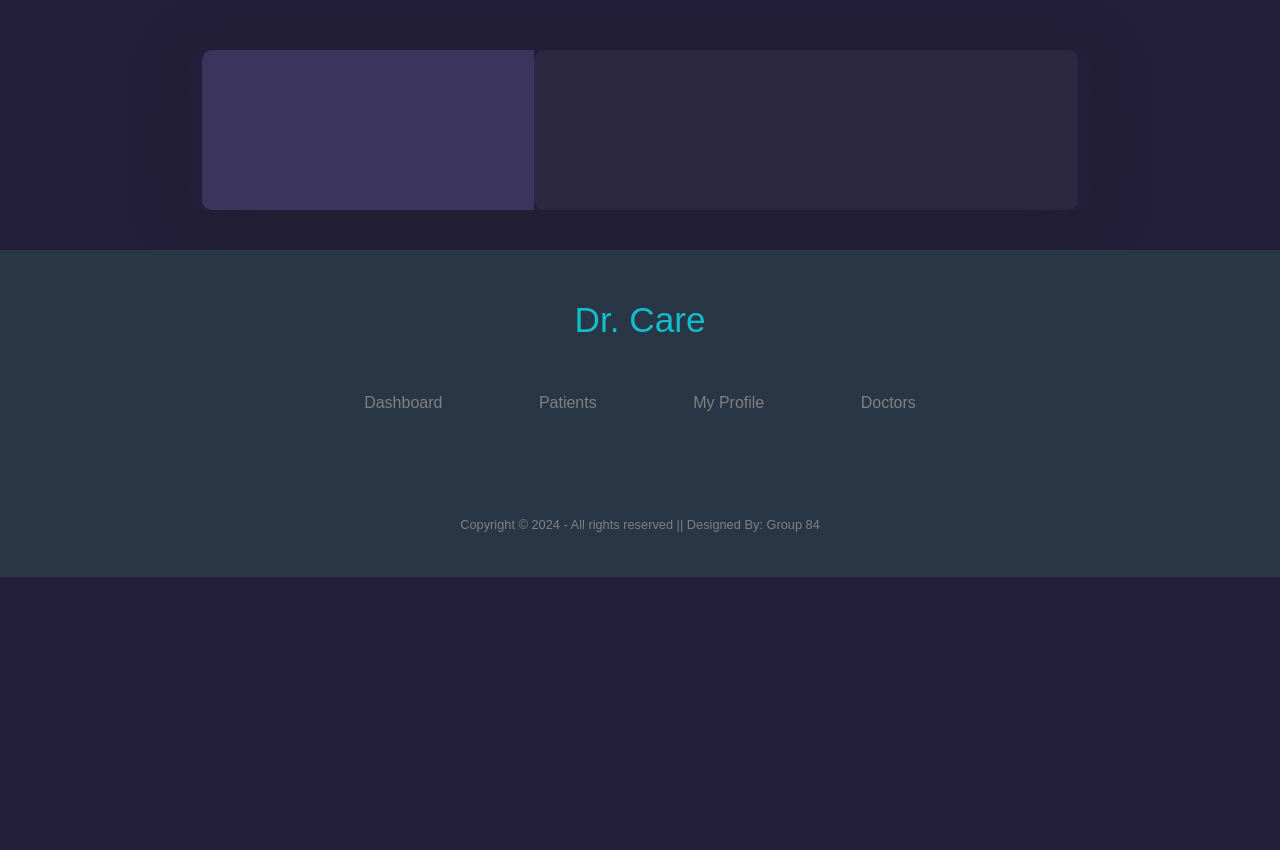
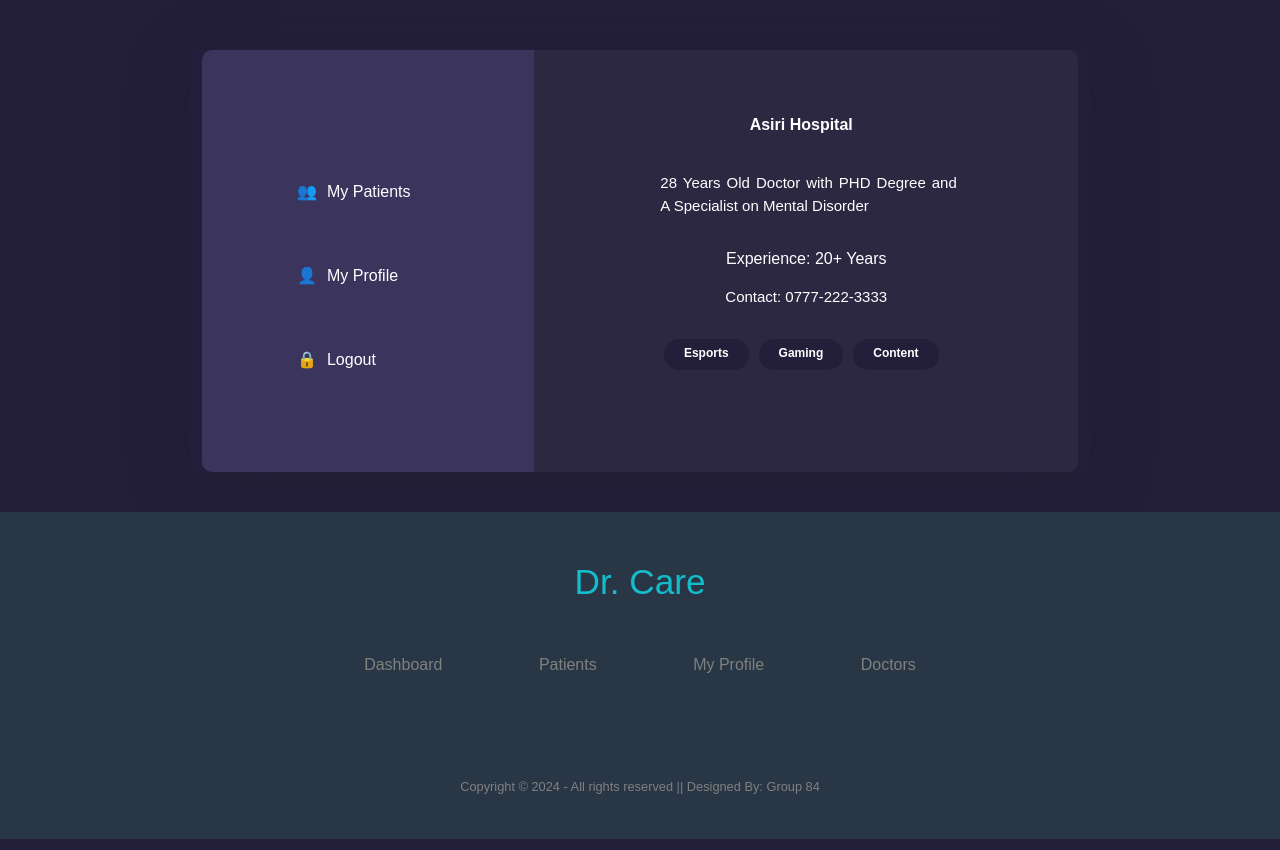
Before and after one commit to RanushVimantha/Dr.Care, a PHP site: page /MyProfile.php in a window 1280 px wide. Shown: the part 100-950 px from the top of the page. Run offline with PHP 8.4, Linux system fonts and the light colour scheme; the visitor is signed in with stand-in values (Sample User, id 1); data that the repository does not hold is empty.

Commit message:
Completed MyProfile UI

```diff
--- a/MyProfile.php
+++ b/MyProfile.php
@@ -19,7 +19,7 @@ if (!isset($_SESSION['DoctorID'])) {
     <meta name="viewport" content="width=device-width, initial-scale=1.0">
     <link rel="stylesheet" href="https://cdn.jsdelivr.net/npm/bootstrap@5.2.2/dist/css/bootstrap.min.css" integrity="sha384-Zenh87qX5JnK2Jl0vWa8Ck2rdkQ2Bzep5IDxbcnCeuOxjzrPF/et3URy9Bv1WTRi" crossorigin="anonymous">
     <link rel="stylesheet" href="styles/myprofile.css">
-    <title>Patient List</title>
+    <title>My Profile</title>
     <link rel="icon" href="imgs/drcare.ico" type="image/x-icon">
 
     <style>
@@ -45,7 +45,12 @@ if (!isset($_SESSION['DoctorID'])) {
 
     <div class="container">
         <div class="sidebar sidebar--admin">
-
+            <a href="#" class="sidebar-button">
+                <span class="icon">&#128101;</span> My Patients</a>
+            <a href="#" class="sidebar-button">
+                <span class="icon">&#128100;</span> My Profile </a>
+            <a href="#" class="sidebar-button">
+                <span class="icon">&#128274;</span> Logout</a>
         </div>
 
         <div class="main main--team">
@@ -79,6 +84,31 @@ if (!isset($_SESSION['DoctorID'])) {
             <?php
             }
             ?>
+            <div class="doctor-hospital">
+                <h5>Asiri Hospital</h5>
+            </div>
+            <div class="doctor-description">
+                28 Years Old Doctor with PHD Degree and A Specialist on Mental Disorder
+            </div>
+            <div class="experience">
+                Experience: 20+ Years
+            </div>
+            <div class="doctor-contact">
+                Contact: 0777-222-3333
+            </div>
+
+            <div class="doctor-category">
+                <div class="category-list">
+                    <h6> Esports</h6>
+                </div>
+                <div class="category-list">
+                    <h6> Gaming</h6>
+                </div>
+                <div class="category-list">
+                    <h6> Content</h6>
+                </div>
+
+            </div>
 
             </section>
 
--- a/styles/myprofile.css
+++ b/styles/myprofile.css
@@ -62,7 +62,7 @@ ul {
 }
 
 a {
-  color: var(--bali-hai);
+  color: white;
   display: block;
   padding: 1em;
   position: relative;
@@ -135,6 +135,24 @@ svg {
   border-bottom-left-radius: 10px;
 }
 
+.sidebar-button {
+  display: flex;
+  align-items: center;
+  color: #FFFFFF;
+  padding: 10px 15px;
+  margin-top: 40px;
+  margin-bottom: 10px;
+  border-radius: 5px;
+  text-decoration: none;
+  font-size: 16px;
+}
+.sidebar-button:hover {
+  transform: scale(1.12);
+}
+
+.sidebar-button .icon {
+  margin-right: 10px;
+}
 .dark .sidebar--admin {
   background-color: #1e1e1f;
   border-top-left-radius: 10px;
@@ -145,8 +163,6 @@ svg {
   background-color: var(--rhino);
   border-bottom-right-radius: 10px;
   border-top-right-radius: 10px;
-  border-top-left-radius: 10px;
-  border-bottom-left-radius: 10px;
 }
 
 .dark .main--team {
@@ -228,6 +244,10 @@ section {
   margin: 0;
 }
 
+.h3sb h3:hover {
+  transform: scale(1.125);
+}
+
 .profile-button {
   display: flex;
   background: none;
@@ -285,7 +305,68 @@ section {
 
 /*MyProfile Page*/
 
+.doctor-description {
+  display: flex;
+  text-align: justify;
+  justify-content: center;
+  height: auto;
+  margin-top: 30px;
+  margin-left: -40px;
+  width: 140%;
+  flex-wrap: wrap;
+  font-size: 15px;
+}
 
+.doctor-contact {
+  display: flex;
+  margin-top: 15px;
+  justify-content: center;
+  font-size: 15px;
+}
+
+.doctor-hospital {
+  display: flex;
+  justify-content: center;
+  margin-top: 15px;
+}
+.doctor-hospital h5 {
+  margin-right: 10px;
+  font-size: 16px;
+  font-weight: 700;
+}
+
+.doctor-category {
+  display: flex;
+  justify-content: center;
+  text-align: center;
+  margin-top: 30px;
+}
+
+.doctor-category .category-list{
+  background-color: #231F3A;
+  margin: 0 10px 0 0px;
+  width: 60%;
+  padding: 2px 20px 2px 20px;
+  height: 30%;
+  border-radius: 15px;
+  justify-content: center;
+
+}
+
+.doctor-category .category-list h6 {
+  font-weight: 550;
+  margin-top: 5px;
+  font-size: 12px;
+}
+
+.doctor-category .category-list:hover {
+  background-color: #8b91b3;
+}
+.experience {
+  display: flex;
+  justify-content: center;
+  margin-top: 30px;
+}
 /* Add mobile responsive styles here */
 @media (max-width: 768px) {
   .sidebar--admin {
```
